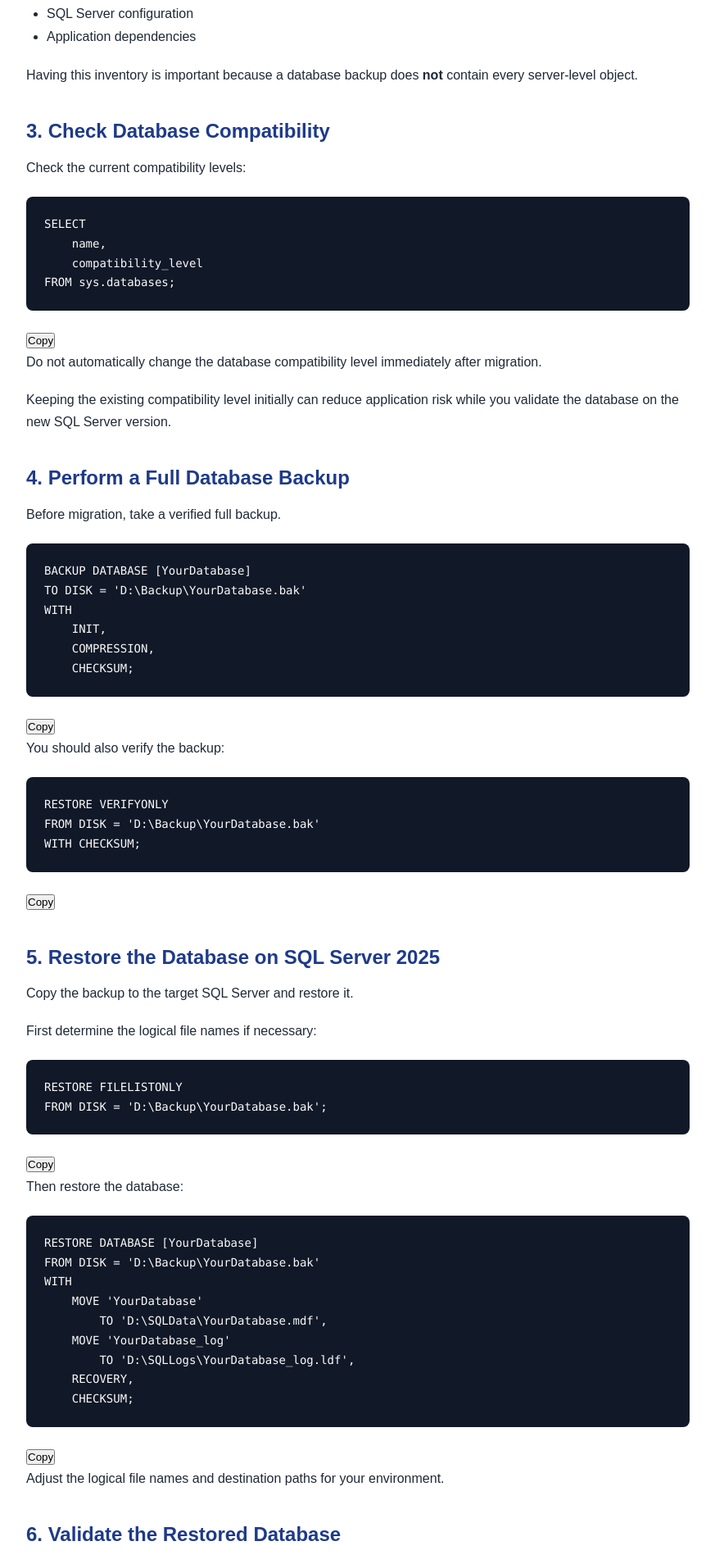
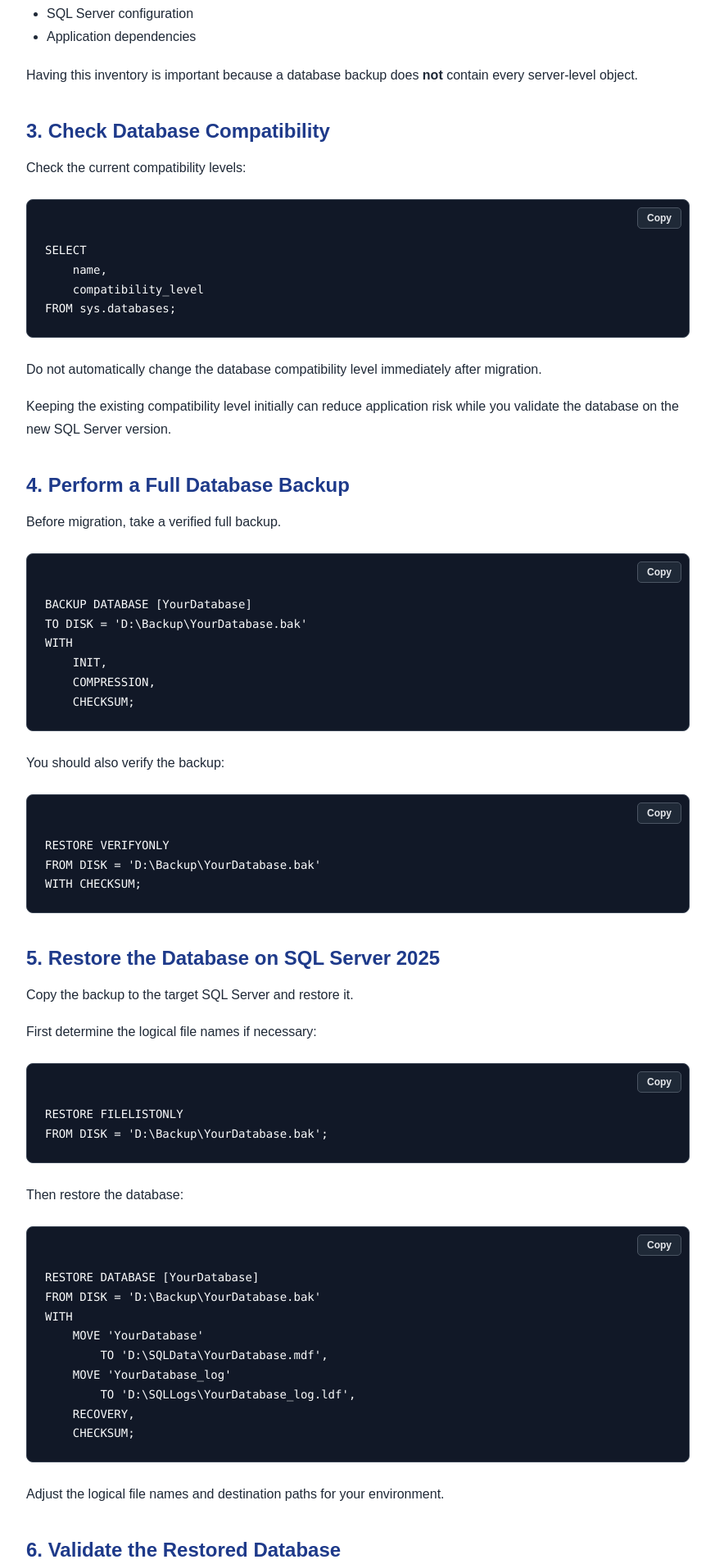
Before and after one commit to SQLProInsights/sqlproinsights.github.io, a Jekyll site: the page built from _posts/2026-08-18-sql-server-2016-to-2025-migration.md, in a window 1280 px wide. Shown: the part 1230-3138 px from the top of the page at 82% size, without its empty margins (203-1076 px from the left). Built offline with Jekyll 4.4.1, drawn with Linux system fonts in a browser that asks for light colours.

Commit message:
Enhance code block styles and add copy button
Added styling for code blocks and copy button in dark mode.

```diff
--- a/assets/css/style.css
+++ b/assets/css/style.css
@@ -88,6 +88,10 @@ main {
     margin: 15px 0 20px 25px;
 }
 
+/* ========================================
+   Code Blocks
+   ======================================== */
+
     .post code {
         font-family: Consolas, "Courier New", monospace;
         background: #f3f4f6;
@@ -96,14 +100,84 @@ main {
         font-size: 0.95em;
     }
 
-.post pre {
+    /* Wrapper around code block */
+
+    .code-wrapper {
+        position: relative;
+        margin: 25px 0;
+    }
+
+    /* Main code block */
+
+    .post .code-wrapper pre {
         background: #111827;
         color: #f9fafb;
-    padding: 22px;
+        padding: 50px 22px 22px 22px;
+        margin: 0;
         overflow-x: auto;
         border-radius: 8px;
-    margin: 22px 0;
         line-height: 1.6;
+        border: 1px solid #374151;
+    }
+
+    /* Remove inline-code styling inside code blocks */
+
+    .post .code-wrapper pre code {
+        background: transparent;
+        color: inherit;
+        padding: 0;
+        border-radius: 0;
+        font-family: Consolas, "Courier New", monospace;
+        font-size: 14px;
+    }
+
+    /* Copy button */
+
+    .copy-code-button {
+        position: absolute;
+        top: 10px;
+        right: 10px;
+        z-index: 2;
+
+        background: #1f2937;
+        color: #e5e7eb;
+
+        border: 1px solid #4b5563;
+        border-radius: 5px;
+
+        padding: 5px 11px;
+
+        font-size: 12px;
+        font-weight: 600;
+
+        cursor: pointer;
+    }
+
+    .copy-code-button:hover {
+        background: #374151;
+        color: white;
+    }
+
+    /* Dark mode */
+
+    body.dark-mode .post code {
+        background: #1f2937;
+        color: #e5e7eb;
+    }
+
+    body.dark-mode .post .code-wrapper pre {
+        background: #020617;
+        border-color: #334155;
+    }
+
+    body.dark-mode .copy-code-button {
+        background: #1e293b;
+        border-color: #475569;
+        color: #f8fafc;
+    }
+
+    body.dark-mode .copy-code-button:hover {
+        background: #334155;
     }
 
 .post pre code {
```
Lines whose indentation alone changed are shown as unchanged.
